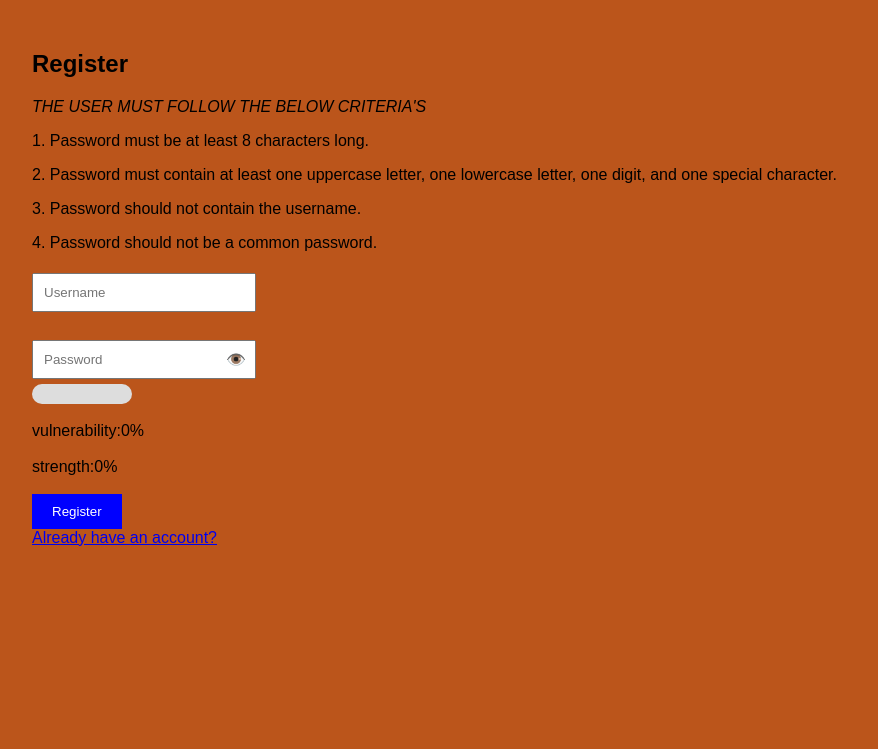
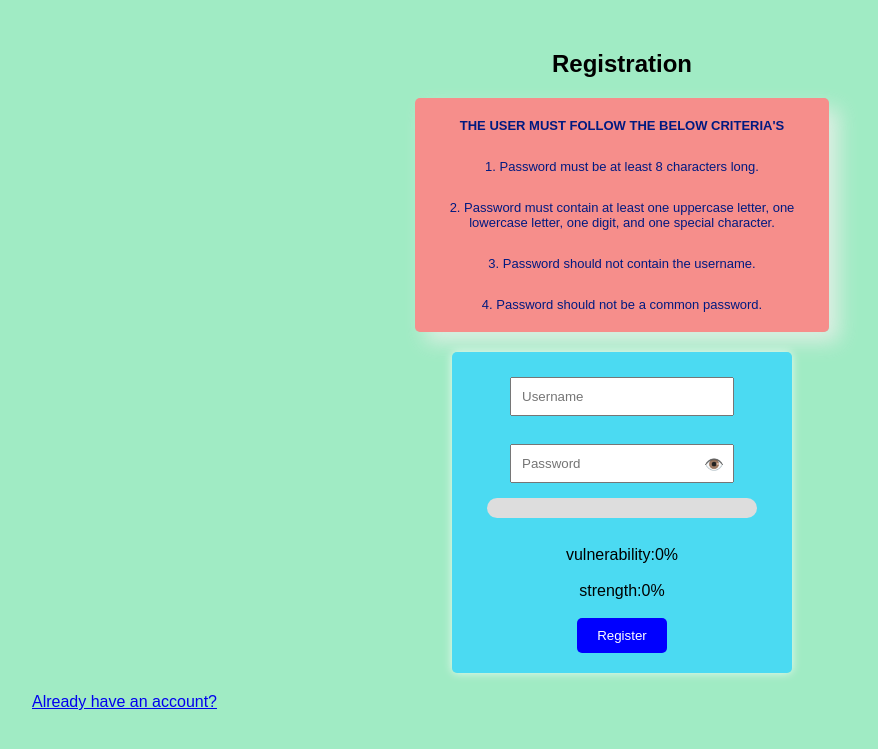
Before and after one commit to crack420978/flash-login-app, a Flask app: page /register in a window 1280 px wide. Shown: the top 749 px of the page, without its empty margins (18-896 px from the left). Run offline with Flask 2, Linux system fonts and the light colour scheme.

Commit message:
registration page

```diff
--- a/templates/register.html
+++ b/templates/register.html
@@ -1,13 +1,43 @@
 <!DOCTYPE html>
 <html>
 <head>
-    <title>Register</title>
+    <title align="center">Register</title>
     <style align="center">
         body {
             align-items: center;
-              background-color: rgb(187, 85, 27);
+              background-color: #48da8e83;
             font-family: Arial, sans-serif;
             margin: 50px;
+        }
+
+        .container{
+          display: flex;
+          flex-direction: column;
+          align-items: center;
+          background-color: rgba(252, 136, 136, 0.932) ;
+          background-size: auto;
+          width: 400px;
+          border-radius: 5px;
+          padding: 7px;
+          margin: 20px auto;
+          box-shadow: 10px 10px 20px rgba(245, 240, 240, 0.712);
+        }
+        p{
+          color :rgb(0, 26, 128);
+          text-align: center;
+          font-family: Arial, sans-serif;
+          font-size: small;
+
+
+        }
+        form{
+            background-color: rgba(52, 214, 255, 0.781);
+            padding: 20px;
+            text-align: center;
+            border-radius: 5px;
+            box-shadow: 0 0 10px rgba(255, 254, 254, 0.788);
+             width: 300px;
+             margin: 20px auto;
         }
         input {
             padding: 10px;
@@ -17,6 +47,8 @@
         .password-container {
             position: relative;
             display: inline-block;
+            border-width: 10px;
+            border-radius: 10px;
         }
         .toggle-password {
             position: absolute;
@@ -32,15 +64,16 @@
             color: white;
             border: none;
             cursor: pointer;
+              border-radius: 5px;
         }
         button:hover {
-            background-color: darkblue;
+            background-color: rgb(1, 126, 68);
         }
       </style>
   </head>
 <body>
 
-<h2>Register</h2>
+<h2 align="center"><B>Registration</B></h2>
 
 <!-- Flash messages -->
 {% with messages = get_flashed_messages() %}
@@ -52,11 +85,13 @@
     </ul>
   {% endif %}
 {% endwith %}
-<p><i>THE USER MUST FOLLOW THE BELOW CRITERIA'S</i></p>
+<div class="container">
+<p><B>THE USER MUST FOLLOW THE BELOW CRITERIA'S</B></p>
 <p>1. Password must be at least 8 characters long.</p>
 <p>2. Password must contain at least one uppercase letter, one lowercase letter, one digit, and one special character.</p>
 <p>3. Password should not contain the username.</p>
 <p>4. Password should not be a common password.</p>
+</div>
 
 <form method="POST" action="{{ url_for('register') }}">
     <input name="username" placeholder="Username" type="text" required><br><br>
@@ -81,7 +116,7 @@
 
 
 
-    <div style="width: 100px; background:#ddd; height: 20px; border-radius: 10px">
+    <div style="width: 90%; background:#ddd; height: 20px; border-radius: 10px;margin: 10px auto;">
       <div id="strength-bar" style="width: 0%; height: 20px; background-color: red; border-radius: 10px"></div>
     </div>
 
@@ -94,7 +129,7 @@
     <button type="submit">Register</button>
 </form>
 
-<a href="{{ url_for('login') }}">Already have an account?</a>
+<a href="{{ url_for('login') }}" align="center">Already have an account?</a>
 <script>
   document.addEventListener('DOMContentLoaded', () => {
     const passwordInput = document.querySelector('input[name="password"]');
```
